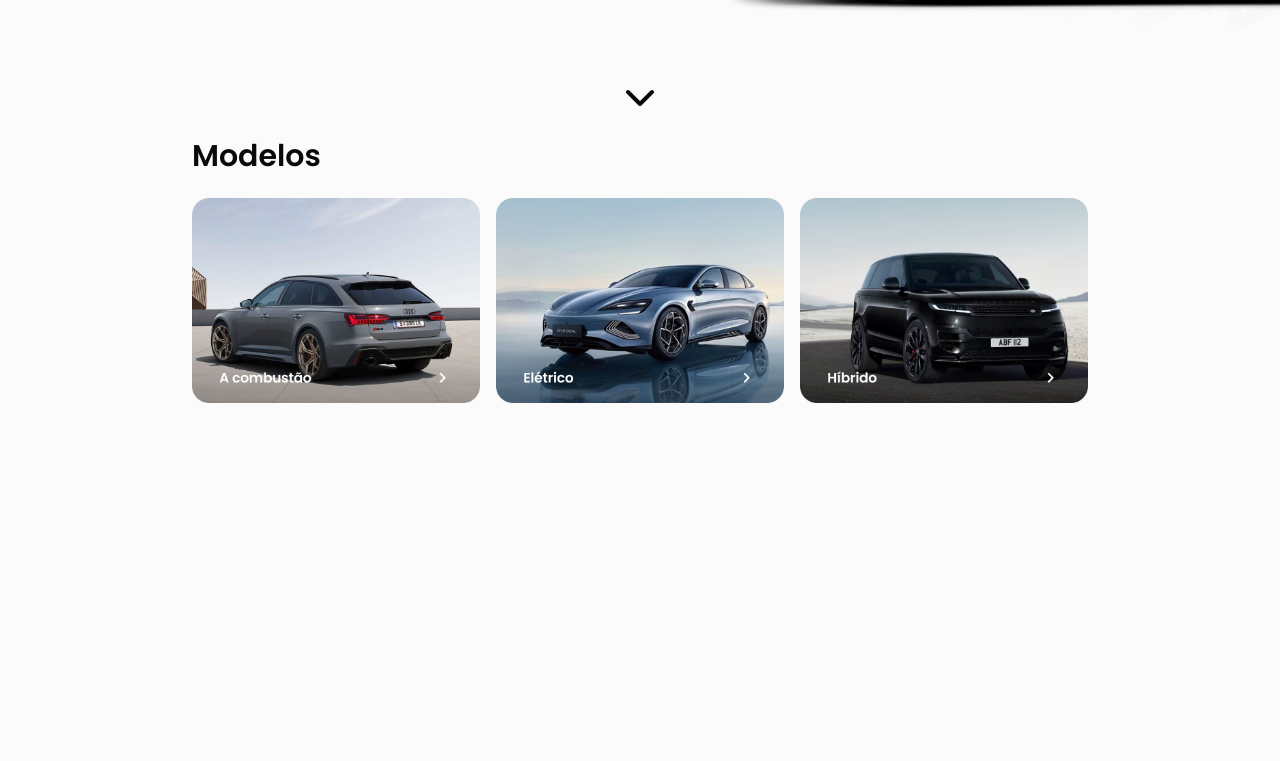
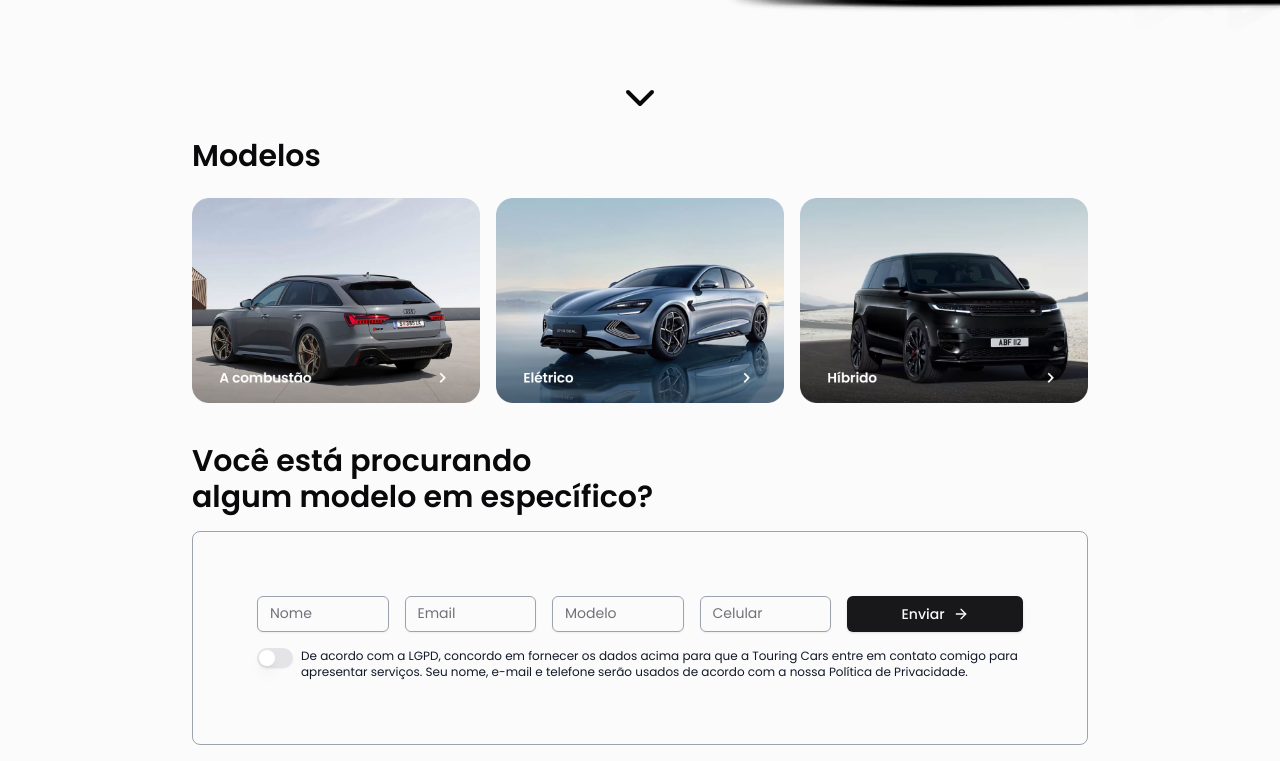
Before and after one commit to PedroDanielBrunetto/SyncUp-Dealership, a Next.js app: page / in a window 1280 px wide. Shown: the part 478-1239 px from the top of the page. Before the commit the page ends 897 px from the top, so only its background shows below. Built offline with nearby package versions, Linux system fonts and the light colour scheme.

Commit message:
feat: specific model form

```diff
--- a/app/(home)/page.tsx
+++ b/app/(home)/page.tsx
@@ -1,5 +1,6 @@
 import Header from "../_components/(home)/Header";
 import Models from "../_components/(home)/Models";
+import SpecificModel from "../_components/(home)/SpecificModelForm";
 import Start from "../_components/(home)/Start";
 
 export default function Home() {
@@ -14,6 +15,9 @@ export default function Home() {
       <section id="models">
         <Models />
       </section>
+      <section id="specific">
+        <SpecificModel />
+      </section>
     </main>
   );
 }
--- a/app/_components/(home)/Header/index.tsx
+++ b/app/_components/(home)/Header/index.tsx
@@ -32,7 +32,7 @@ const Header = () => {
         isScrolled ? "shadow-lg bg-[#FBFBFB]" : ""
       }`}
     >
-      <div className="p-6 lg:p-2 xl:w-[260px] lg:[220px] w-[180px]">
+      <div className="p-6 lg:p-2 xl:w-[180px] w-[160px]">
         <Image src={logo} alt="Logo" />
       </div>
       <button
--- a/app/_components/(home)/SpecificModelForm/index.tsx
+++ b/app/_components/(home)/SpecificModelForm/index.tsx
@@ -1 +1,70 @@
-"use client"
+"use client";
+
+import { Button } from "@/components/ui/button";
+import { Input } from "@/components/ui/input";
+import { Switch } from "@/components/ui/switch";
+import { ArrowRight } from "lucide-react";
+
+const SpecificModel = () => {
+  return (
+    <section>
+      <div className="lg:p-main pt-6 flex flex-col p-4 gap-4">
+        <div>
+          <h1 className="text-3xl font-semibold">
+            Você está procurando
+            <br />
+            algum modelo em específico?
+          </h1>
+        </div>
+        <div className="border border-gray-400 rounded-lg lg:p-16 p-8 flex flex-col gap-4">
+          <form className="flex lg:flex-row flex-col gap-4">
+            <div>
+              <Input
+                type="text"
+                placeholder="Nome"
+                className="border-gray-400 W-44"
+              />
+            </div>
+            <div>
+              <Input
+                type="email"
+                placeholder="Email"
+                className="border-gray-400 W-44"
+              />
+            </div>
+            <div>
+              <Input
+                type="text"
+                placeholder="Modelo"
+                className="border-gray-400 W-44"
+              />
+            </div>
+            <div>
+              <Input
+                type="text"
+                placeholder="Celular"
+                className="border-gray-400 W-44"
+              />
+            </div>
+            <div>
+              <Button className="w-44">
+                Enviar <ArrowRight />
+              </Button>
+            </div>
+          </form>
+          <div className="flex gap-2">
+            <Switch />{" "}
+            <span className="text-gray-900 text-xs">
+              De acordo com a LGPD, concordo em fornecer os dados acima para que
+              a Touring Cars entre em contato comigo para apresentar serviços.
+              Seu nome, e-mail e telefone serão usados de acordo com a nossa
+              Política de Privacidade.
+            </span>
+          </div>
+        </div>
+      </div>
+    </section>
+  );
+};
+
+export default SpecificModel;
--- a/app/globals.css
+++ b/app/globals.css
@@ -5,12 +5,15 @@
 html {
   scroll-behavior: smooth;
 }
+html {
+  overflow-x: hidden;
+}
 
 body {
   font-family: Arial, Helvetica, sans-serif;
   margin: 0;
   padding: 0;
-  background: #FBFBFB;
+  background: #fbfbfb;
 }
 
 @layer base {
--- /dev/null
+++ b/components/ui/input.tsx
@@ -0,0 +1,22 @@
+import * as React from "react"
+
+import { cn } from "@/lib/utils"
+
+const Input = React.forwardRef<HTMLInputElement, React.ComponentProps<"input">>(
+  ({ className, type, ...props }, ref) => {
+    return (
+      <input
+        type={type}
+        className={cn(
+          "flex h-9 w-full rounded-md border border-input bg-transparent px-3 py-1 text-base shadow-sm transition-colors file:border-0 file:bg-transparent file:text-sm file:font-medium file:text-foreground placeholder:text-muted-foreground focus-visible:outline-none focus-visible:ring-1 focus-visible:ring-ring disabled:cursor-not-allowed disabled:opacity-50 md:text-sm",
+          className
+        )}
+        ref={ref}
+        {...props}
+      />
+    )
+  }
+)
+Input.displayName = "Input"
+
+export { Input }
--- /dev/null
+++ b/components/ui/switch.tsx
@@ -0,0 +1,29 @@
+"use client"
+
+import * as React from "react"
+import * as SwitchPrimitives from "@radix-ui/react-switch"
+
+import { cn } from "@/lib/utils"
+
+const Switch = React.forwardRef<
+  React.ElementRef<typeof SwitchPrimitives.Root>,
+  React.ComponentPropsWithoutRef<typeof SwitchPrimitives.Root>
+>(({ className, ...props }, ref) => (
+  <SwitchPrimitives.Root
+    className={cn(
+      "peer inline-flex h-5 w-9 shrink-0 cursor-pointer items-center rounded-full border-2 border-transparent shadow-sm transition-colors focus-visible:outline-none focus-visible:ring-2 focus-visible:ring-ring focus-visible:ring-offset-2 focus-visible:ring-offset-background disabled:cursor-not-allowed disabled:opacity-50 data-[state=checked]:bg-primary data-[state=unchecked]:bg-input",
+      className
+    )}
+    {...props}
+    ref={ref}
+  >
+    <SwitchPrimitives.Thumb
+      className={cn(
+        "pointer-events-none block h-4 w-4 rounded-full bg-background shadow-lg ring-0 transition-transform data-[state=checked]:translate-x-4 data-[state=unchecked]:translate-x-0"
+      )}
+    />
+  </SwitchPrimitives.Root>
+))
+Switch.displayName = SwitchPrimitives.Root.displayName
+
+export { Switch }
--- a/package.json
+++ b/package.json
@@ -11,6 +11,7 @@
   "dependencies": {
     "@prisma/client": "^6.0.1",
     "@radix-ui/react-slot": "^1.1.0",
+    "@radix-ui/react-switch": "^1.1.2",
     "class-variance-authority": "^0.7.1",
     "clsx": "^2.1.1",
     "dotenv": "^16.4.7",
```
Also changed, not shown: 1 other file (tests, documents, lock files or other folders).
